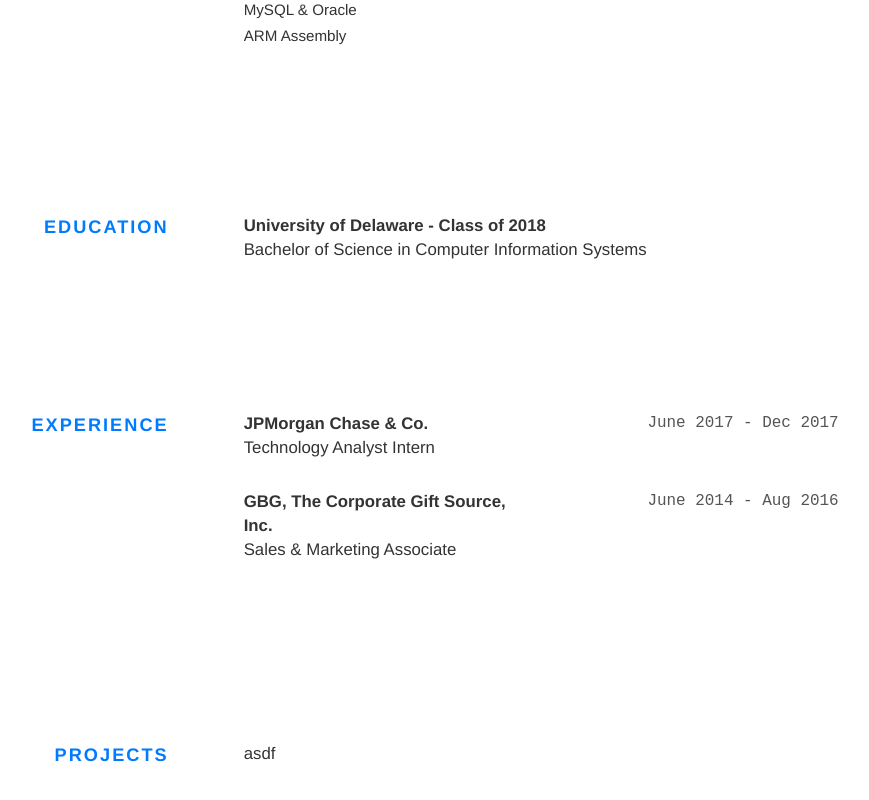
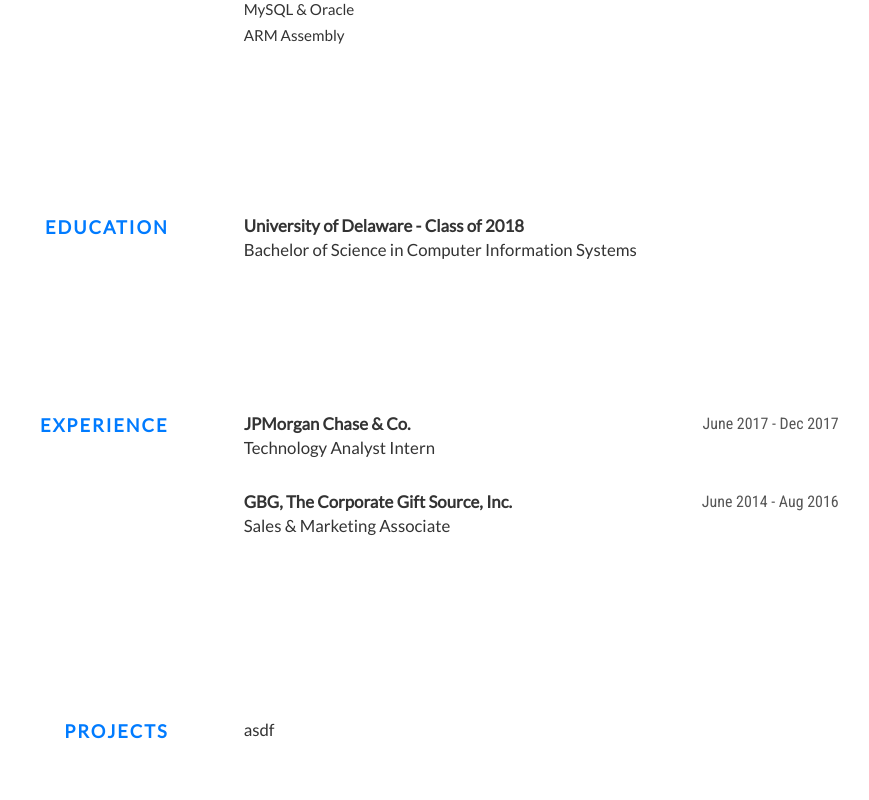
Before and after one commit to Jordsan/PortfolioWebApp, an Angular app: page / in a window 1280 px wide. Shown: the part 1666-2466 px from the top of the page, without its empty margins (203-1072 px from the left). Built offline with nearby package versions, Linux system fonts and the light colour scheme.

Commit message:
font changes

```diff
--- a/src/app/components/home/home.component.css
+++ b/src/app/components/home/home.component.css
@@ -2,8 +2,7 @@
 .section {
     text-align: center;
     margin: 150px 0px 50px 0px;
-    /* font-family: "Courier New", sans-serif, monospace; */
-    font-family: Helvetica, Arial, sans-serif;
+    font-family: 'Lato', sans-serif;
 }
 
 .section-title {
@@ -84,17 +83,18 @@
     position: absolute;
     left: 0;
     right: 0;
-    margin-left: 50%;
-    text-align: center;
-    min-height: 44px;
-    padding-left: 35px;
     border-right: 2px solid #007bff;
     border-bottom: 2px solid #007bff;
     border-top: 2px solid #007bff;
     border-top-right-radius: 10px;
     border-bottom-right-radius: 10px;
     background: white;
-    font-family: "Courier New", sans-serif, monospace;
+    margin-left: 50%;
+    text-align: center;
+    min-height: 44px;
+    padding-left: 35px;
+    font-family: 'Lato', sans-serif;
+    font-weight: 500;
 }
 
 .icon-hovered {
@@ -113,7 +113,7 @@
 
 #home-hover div{
     z-index: 13;
-    width: 245px;
+    width: 190px;
 }
 
 #phone-hover span{
@@ -122,7 +122,7 @@
 
 #phone-hover div{
     z-index: 10;
-    width: 175px;
+    width: 150px;
 }
 
 #email-hover span{
@@ -131,7 +131,7 @@
 
 #email-hover div{
     z-index: 7;
-    width: 245px;
+    width: 260px;
 }
 
 #linkedin-hover span{
@@ -140,7 +140,7 @@
 
 #linkedin-hover div{
     z-index: 4;
-    width: 200px;
+    width: 160px;
 }
 
 #github-hover span{
@@ -149,7 +149,7 @@
 
 #github-hover div{
     z-index: 1;
-    width: 135px;
+    width: 110px;
 }
 
 #background-content {
@@ -188,8 +188,10 @@
 }
 
 .experience-date {
+    display: flex;
+    justify-content: flex-end;
+    align-items: flex-end;
+    height: 23px;
     color: #555555;
-    text-align: right;
     font-size: .95em;
-    font-family: "Courier New", sans-serif, monospace;
-}
+    font-family: 'Roboto Condensed', sans-serif;}
--- a/src/app/components/home/home.component.html
+++ b/src/app/components/home/home.component.html
@@ -38,7 +38,7 @@
             <span class="material-icons info-icon" [ngClass]="isHovered('email')" [@hoverIcon]="isHovered('email')">email</span>
             <div *ngIf="hoverEmailVal" class="hover-item" [@slideIn]="'in'">
                 <!-- <div class="hover-item" [@slideIn]="'in'"> -->
-                <a href="mailto:mail.jordan.michaels@gmail.com">mail.jordan.michaels</a>
+                <a href="mailto:mail.jordan.michaels@gmail.com">mail.jordan.michaels@gmail.com</a>
             </div>
         </div>
         <div id="linkedin-hover" class="col-lg-2" (mouseenter)="hoverLinkedIn()" (mouseleave)="hoverLinkedIn()">
@@ -158,22 +158,22 @@
     </div>
     <div class="col-lg-6 section-content">
         <div class="row">
-            <div class="col-lg-6 experience-content">
+            <div class="col-lg-7 experience-content">
                 <b>JPMorgan Chase & Co.</b>
                 <br>
                 <span>Technology Analyst Intern</span>
             </div>
-            <div class="col-lg-6 experience-date">
+            <div class="col-lg-5 experience-date">
                 June 2017 - Dec 2017
             </div>
         </div>
         <div class="row">
-            <div class="col-lg-6 experience-content">
+            <div class="col-lg-7 experience-content">
                 <b>GBG, The Corporate Gift Source, Inc.</b>
                 <br>
                 <span>Sales & Marketing Associate</span>
             </div>
-            <div class="col-lg-6 experience-date">
+            <div class="col-lg-5 experience-date">
                 June 2014 - Aug 2016
             </div>
         </div>
--- a/src/index.html
+++ b/src/index.html
@@ -11,6 +11,8 @@
     <link rel="stylesheet" href="https://cdnjs.cloudflare.com/ajax/libs/font-awesome/4.7.0/css/font-awesome.min.css">
     <link rel="stylesheet" href="https://fonts.googleapis.com/icon?family=Material+Icons">
     <link href="https://fonts.googleapis.com/css?family=Bree+Serif" rel="stylesheet">
+    <link href="https://fonts.googleapis.com/css?family=Lato" rel="stylesheet">
+    <link href="https://fonts.googleapis.com/css?family=Roboto+Condensed" rel="stylesheet">
 
 </head>
 
```
